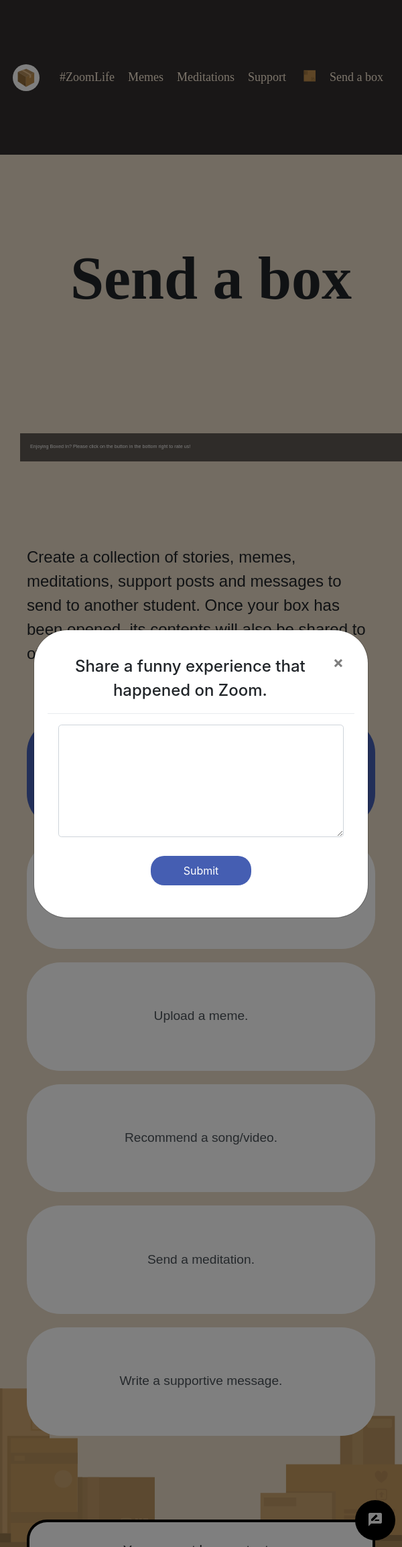
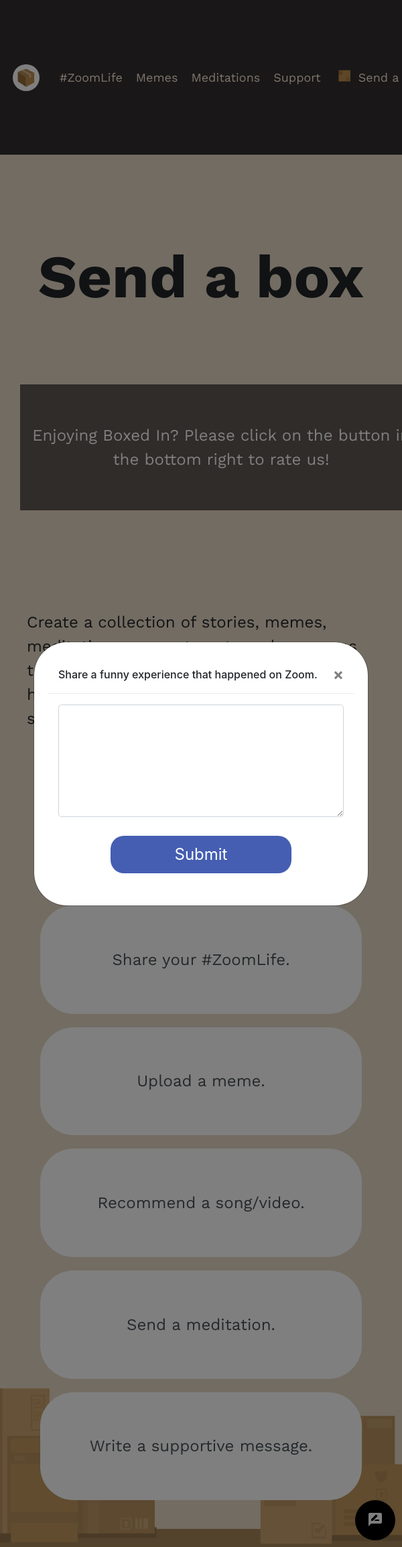
Before and after one commit to mwmlo/Boxed-In, a Flask app: page /send in a window 600 px wide, after a click on "Share your #ZoomLife.". Shown: the whole page at 67% size. Run offline with Flask 2, Linux system fonts and the light colour scheme; the visitor is signed in with stand-in values (Sample User, id 1); data comes from the database, SQL or seed files in the repository; data that the repository does not hold is empty; some libraries are stand-ins or nearby versions.

Commit message:
Fixed styling for smaller phones

```diff
--- a/app/feeds.py
+++ b/app/feeds.py
@@ -30,7 +30,7 @@
     )
 
 
-@app.route("/memes")  # TO DO AFTER UPLOADING
+@app.route("/memes")
 def memes():
 
     # Access database
--- a/app/helpers.py
+++ b/app/helpers.py
@@ -88,11 +88,6 @@
     # Access database
     db = sqlite3.connect("boxedin.db", isolation_level=None).cursor()
 
-    # Access current user's name
-    username = db.execute(
-        "SELECT username FROM users WHERE id = ?", [session["user_id"]]
-    ).fetchall()
-
     receiverId = session["user_id"]
 
     # Access item in box
--- a/app/static/feed.css
+++ b/app/static/feed.css
@@ -10,9 +10,11 @@
 #sidebar {
     background-color: rgb(50, 47, 46);
     display: flex;
-    padding: 1.5vw;
+    padding: 1vw;
     color: antiquewhite;
     z-index: 1000;
+    overflow-wrap: break-word;
+    overflow-y: scroll;
 }
 
 #sidebar a {
@@ -81,6 +83,7 @@
     margin: 2vh 5vw;
     padding-bottom: 5vh;
     z-index: 1000;
+    /* display: flex; */
 }
 
 #card {
@@ -120,7 +123,6 @@
         width: 20vw;
         height: 100vh;
         flex-direction: column;
-        padding: 1.5vw;
         padding-top: 5vh;
     }
 
@@ -135,7 +137,7 @@
 
     #sidebar h3 {
         font-size: 2vw;
-        margin: 4vh;
+        margin: 2vh;
     }
 
     #package, #package2 {
@@ -266,14 +268,13 @@
     #top {
         height: 25vh;
         flex-direction: column;
-        margin-bottom: 3vh;
-
+        margin-bottom: 4vh;
     }
 
     #header {
         font-size: 15vw;
         height: 10vh;
-        margin-bottom: 5vh;
+        margin: 2vh 0 4vh 0;
         display: flex;
         align-items: center;
         justify-content: center;
@@ -281,10 +282,14 @@
 
     #guide {
         background-color: rgba(50, 47, 46, 0.75);
-        height: 10vh;
+        max-height: 12vh;
         width: 100vw;
         text-align: center;
-        font-size: 100%;
+    }
+
+    #guide p {
+        margin: auto 0;
+        font-size: 4vw;
     }
 
     #mainview {
--- a/app/static/index.css
+++ b/app/static/index.css
@@ -57,6 +57,11 @@
 
     #login {
         margin-left: 10vh;
+        padding: 10px;
+    }
+
+    #signup {
+        padding: 10px;
     }
 
     .errorPage {
@@ -83,7 +88,6 @@
         align-content: center;
         margin: 10vh auto;
         text-align: center;
-        width: 80vw;
         height: 55vh;
         border: 4px solid rgb(57, 58, 60);
         padding: 25px;
@@ -105,6 +109,11 @@
 
     #login {
         margin-top: 2vh;
+        padding: 5px;
+    }
+
+    #signup {
+        padding: 5px;
     }
 
     .errorPage h1 {
@@ -119,12 +128,10 @@
 
 #signup, #login {
   flex-grow: 1;
-  padding: 10px;
   width: 10vw;
   min-width: 100px;
-  min-height: 50px;
   font-family: 'Work Sans', sans-serif;
-  font-size: 120%;
+  font-size: 100%;
 }
 
 #signup:hover, #login:hover {
--- a/app/static/meditations.css
+++ b/app/static/meditations.css
@@ -2,7 +2,7 @@
 
 .meditation-view {
   display: flex;
-  width: 70vw;
+  position: absolute;
 }
 
 /* Cards containing meditations */
@@ -12,7 +12,6 @@
   border: 4px solid black;
   border-radius: 30px;
   font-family: "Work Sans", sans-serif;
-  margin: 25px;
 }
 
 .card i {
@@ -64,10 +63,12 @@
     .meditation-view {
         flex-direction: row;
         justify-content: space-between;
+        width: 100%;
     }
 
     #med-card {
         width: 25vw;
+        margin: 25px;
     }
 
 }
@@ -77,10 +78,12 @@
 
     #med-card {
         width: 60vw;
+        margin: 25px auto;
     }
 
     .meditation-view {
         flex-direction: column;
+        width: 100%;
     }
 
 }
@@ -90,10 +93,12 @@
 
     .meditation-view {
         flex-direction: column;
+        width: 100%;
     }
 
     #med-card {
         width: 80vw;
+        margin: 25px auto;
     }
 
 }
--- a/app/static/send.css
+++ b/app/static/send.css
@@ -27,7 +27,6 @@
   border: 4px solid black;
   border-radius: 30px;
   font-family: "Work Sans", sans-serif;
-  margin-left: 100px;
   overflow-y: auto;
   padding: 30px;
 }
@@ -38,12 +37,16 @@
   align-items: center;
   justify-content: center;
   font-size: 110%;
-  margin: 2vh;
+  margin: 1.5vh auto;
   padding: 10px;
 }
 
+.item img {
+    width: 100%;
+}
+
 .box h4 {
-  font-size: 125%;
+  font-size: 110%;
 }
 
 /* Menu to add items to box */
@@ -61,7 +64,6 @@
   justify-content: center;
   border-radius: 50px;
   border: none;
-  font-size: 120%;
   font-family: "Work Sans", sans-serif;
 }
 
@@ -90,7 +92,6 @@
   padding: 10px;
   border: none;
   border-radius: 20px;
-  width: 150px;
   color: white;
 }
 
@@ -168,6 +169,7 @@
     .box {
         width: 35vw;
         height: 55vh;
+        margin-left: 5vw;
     }
 
     #list a {
@@ -177,6 +179,7 @@
 
     #submit {
         margin: 20px 0;
+        width: 150px;
     }
 
     #chooseBox {
@@ -233,12 +236,23 @@
     }
 
     #list a {
-        width: 100%;
+        width: 80vw;
         margin: 10px 0;
+        font-size: 4vw;
+    }
+
+    .list-group {
+        align-items: center;
+    }
+
+    .modal-title {
+        font-size: 100%;
     }
 
     #submit {
         margin: 12px 0;
+        width: 45vw;
+        font-size: 4vw;
     }
 
     #chooseBox {
@@ -261,7 +275,7 @@
     }
 
     #packageInfo p {
-        font-size: 3vw;
+        font-size: 4vw;
         text-align: left;
         margin: auto 10px 0;
         width: 85%;
--- a/app/templates/box-layout.html
+++ b/app/templates/box-layout.html
@@ -28,6 +28,10 @@
     <!-- Google Icons -->
     <link rel="stylesheet" href="https://fonts.googleapis.com/icon?family=Material+Icons">
 
+    <!-- Fonts -->
+    <link href="https://fonts.googleapis.com/css2?family=Libre+Baskerville:wght@400;700&display=swap" rel="stylesheet">
+    <link href="https://fonts.googleapis.com/css2?family=Work+Sans:wght@400;500;700&display=swap" rel="stylesheet">
+
     <title>Boxed In: {% block title %}{% endblock %}</title>
 
 </head>
@@ -51,7 +55,7 @@
             <a href="/support">Support</a>
 
             <!-- User specific packages -->
-            <div id="package" style="">
+            <div id="package">
                 <img src="/static/vectors/sendBox.svg" class="package-icon">
                 <a href="/send">Send a box</a>
             </div>
--- a/app/templates/send.html
+++ b/app/templates/send.html
@@ -104,7 +104,7 @@
 
             <div class="modal-body">
                 <form action="/send" method="post" enctype="multipart/form-data">
-                    <label for="uploadMeme" style="font-size: 25px;">Select a photo:</label>
+                    <label for="uploadMeme">Select a photo:</label>
                     <input type="file" class="form-control-file" id="uploadMeme" name="uploadMeme">
                     <button class="btn btn-primary" id="submit" type="submit">Submit</button>
                 </form>
```
Also changed, not shown: app/static/userForms.css (+29 -16 lines), app/templates/introduction.html (+4 -4 lines).
